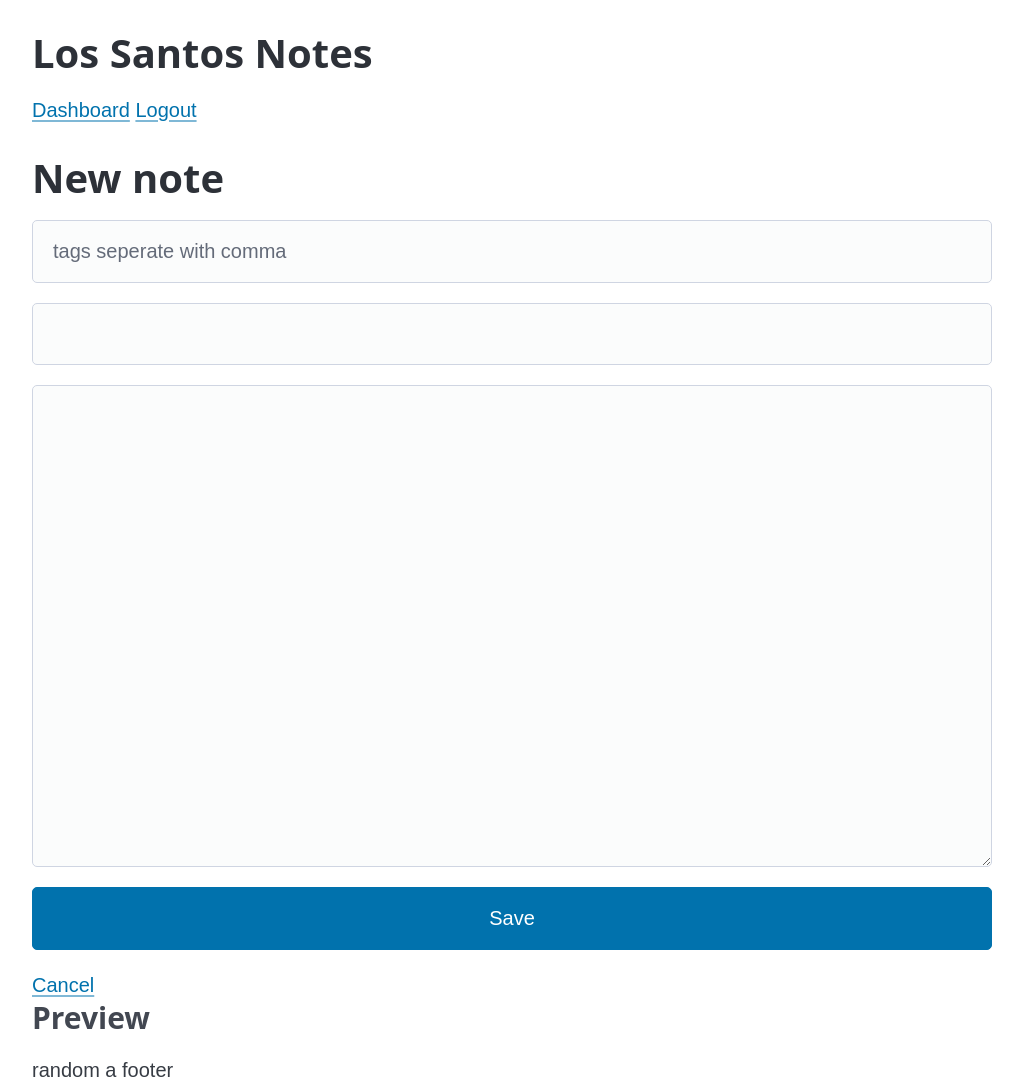
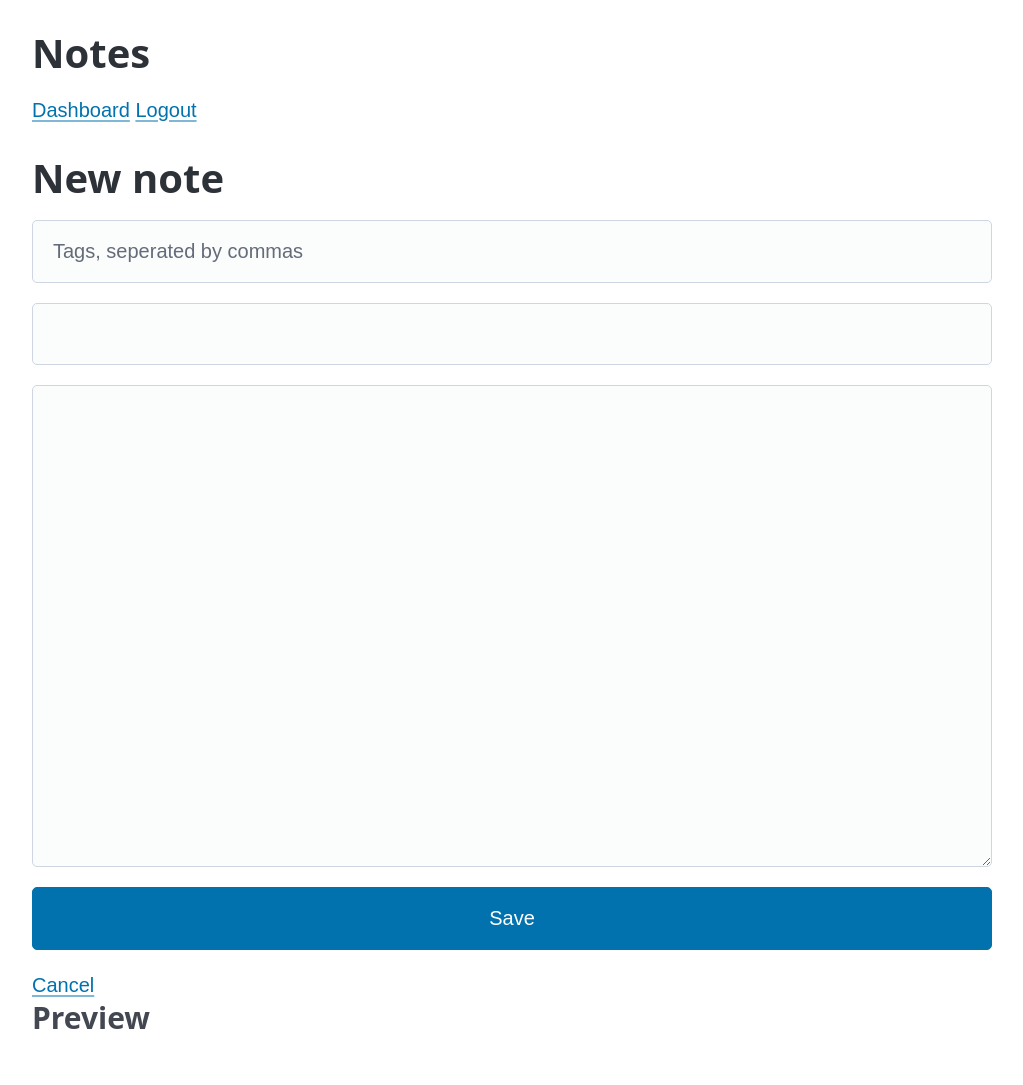
Before and after one commit to almightyDavid/MarkdownNotesLive, a Flask app: page /notes/new in a window 1280 px wide. Shown: the whole page, without its empty margins (8-1031 px from the left). After the commit the page ends 1029 px from the top, so only its background shows below. Run offline with Flask 3, Linux system fonts and the light colour scheme; the visitor is signed in with stand-in values (Sample User, id 1); some libraries are stand-ins or nearby versions.

Commit message:
typo fixes

```diff
--- a/templates/base.html
+++ b/templates/base.html
@@ -35,7 +35,7 @@
 
     <div class="nav">
         <br>
-        <h1>Los Santos Notes</h1>
+        <h1>Notes</h1>
         <div>
         {% if current_user.is_authenticated %}
             <a href="/dashboard">Dashboard</a>
@@ -51,10 +51,6 @@
         {% block content %}{% endblock %}
     </div>
 
-    <div class="footer">
-        random a footer
-    </div>
-
 </div>
 <script src=" {{ url_for('static', filename='js/markdown.js') }} "></script>
 </body>
--- a/templates/index.html
+++ b/templates/index.html
@@ -3,7 +3,7 @@
 
 {% block content %}
 
-	<h1>YOYO</h1>
+	<h1>Welcome</h1>
 	{% if current_user.is_authenticated %}
 	<a href="/dashboard">Dashboard</a>
 	<a href="/logout">Logout</a}>
--- a/templates/login.html
+++ b/templates/login.html
@@ -5,12 +5,12 @@
     {{ form.hidden_tag() }}
     {{ form.username }}
     {% for error in form.username.errors %}
-        <div class="errors">{{ error }}</div>
+        <div class="error">{{ error }}</div>
     {% endfor %}
 
     {{ form.password }}
     {% for error in form.password.errors %}
-        <div class="errors">{{ error }}</div>
+        <div class="error">{{ error }}</div>
     {% endfor %}
 
     <button type="submit">Login</button>
--- a/templates/note_form.html
+++ b/templates/note_form.html
@@ -11,7 +11,7 @@
 
     <input
         name="tags"
-        placeholder="tags seperate with comma"
+        placeholder="Tags, seperated by commas"
         value="{{ tags if tags is defined else '' }}"
     >
     {{ form.title(class="input", id="title-input") }}
--- a/templates/read_note.html
+++ b/templates/read_note.html
@@ -23,6 +23,4 @@
     <a href="/dashboard" class="btn btn-secondary">BACK</a>
 </div>
 
-<script src=" {{ url_for('static', filename='js/markdown.js') }} "></script>
-
 {% endblock %}
```
